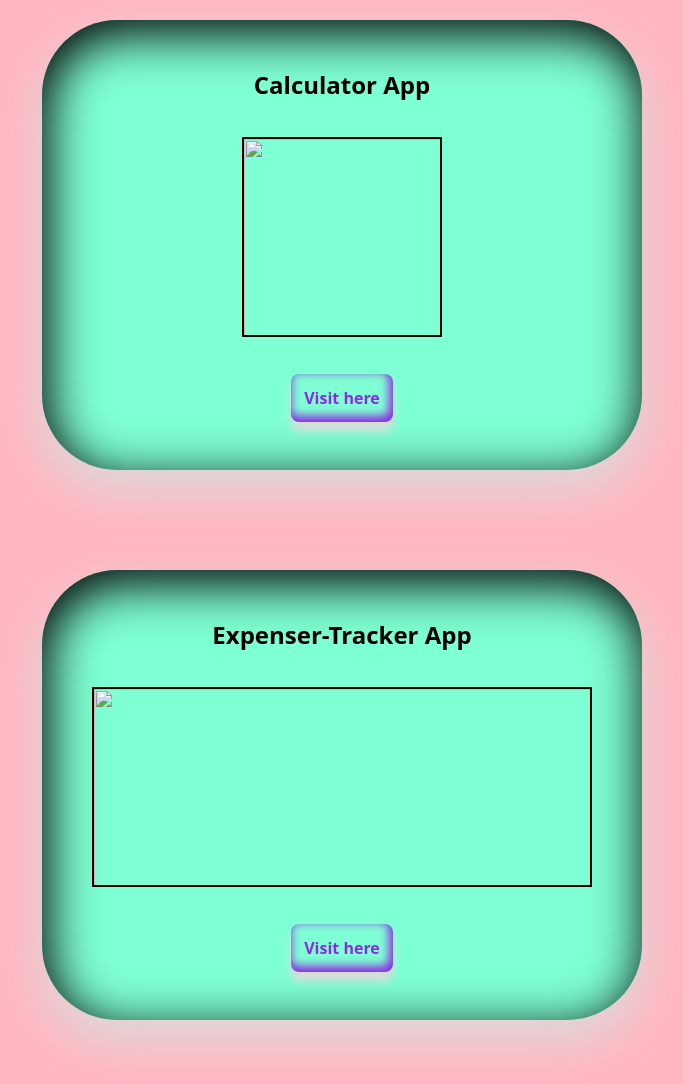
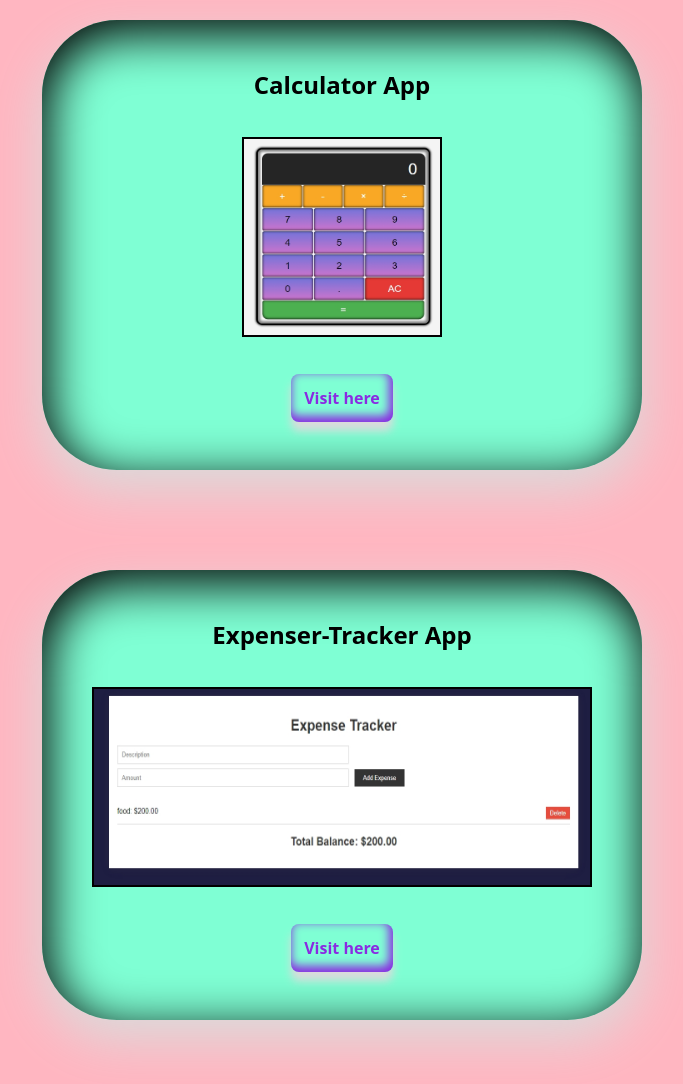
Before and after one commit to Kowsi2211/portfolio, a plain HTML site: page index.html in a window 1280 px wide. Shown: the part 1980-3064 px from the top of the page, without its empty margins (108-791 px from the left). Drawn offline with Linux system fonts and the light colour scheme.

Commit message:
Update index.html

```diff
--- a/index.html
+++ b/index.html
@@ -93,12 +93,12 @@
     <section id="box3">
         <div class="container1">
             <h2>Calculator App</h2>
-            <img src="./project-pics/Screenshot_25-6-2024_192623_.jpeg">
+            <img src="./Screenshot_25-6-2024_192623_.jpeg">
             <a href="#">Visit here</a>
         </div>
         <div class="container2">
             <h2>Expenser-Tracker App</h2>
-            <img src="./project-pics/Screenshot_25-6-2024_195612_127.0.0.1.jpeg">
+            <img src="./Screenshot_25-6-2024_195612_127.0.0.1.jpeg">
             <a href="#">Visit here</a>
         </div>
     </section>
```
